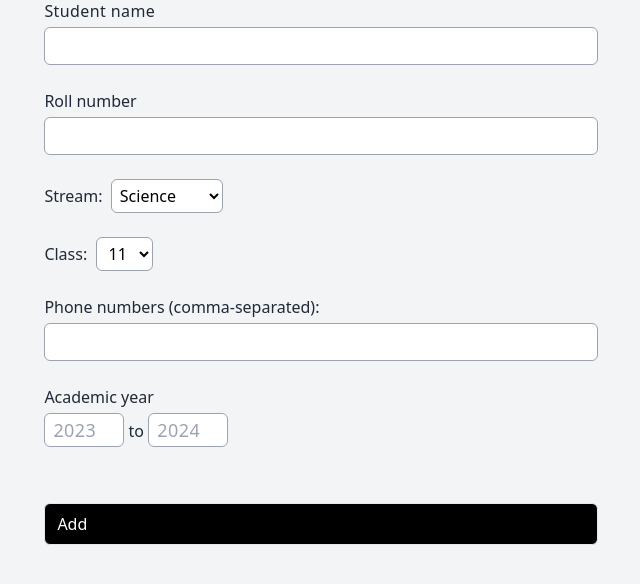
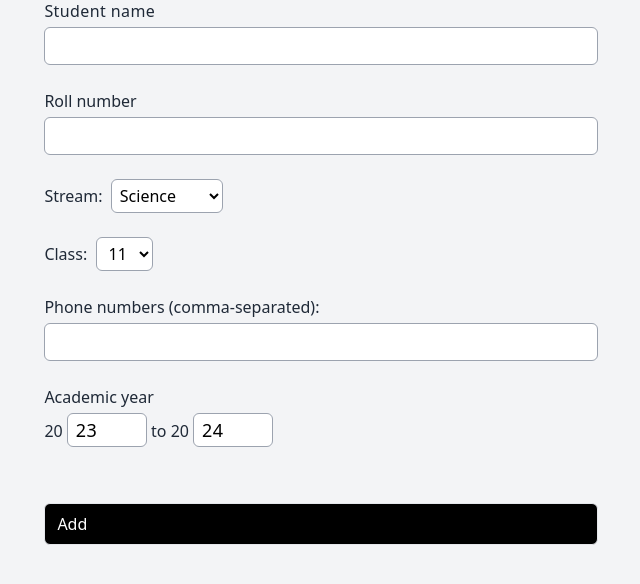
Before and after one commit to localrice/dalton-attendance, a Flask app: page /add-students in a window 1280 px wide. Shown: the part 169-753 px from the top of the page, without its empty margins (319-959 px from the left). Run offline with Flask 3, Linux system fonts and the light colour scheme; style sheets or scripts are compiled from the project's sources.

Commit message:
change the fields for academic years

```diff
--- a/templates/add_students.html
+++ b/templates/add_students.html
@@ -72,17 +72,21 @@
 
           <fieldset class="text-gray-800 dark:text-gray-300">
             <h2 class="text-gray-800 dark:text-gray-300">Academic year</h2>
+            20
             <input
               type="number"
               class="input-text w-20 py-[.12rem]"
-              placeholder="2023"
+              placeholder="23"
+              value="23"
               id="year1"
               name="year1"
               required />
             <label for="year2"> to </label>
+            20
             <input
               type="number"
-              placeholder="2024"
+              placeholder="24"
+              value="24"
               class="input-text w-20 py-[.12rem]"
               id="year2"
               name="year2"
```
